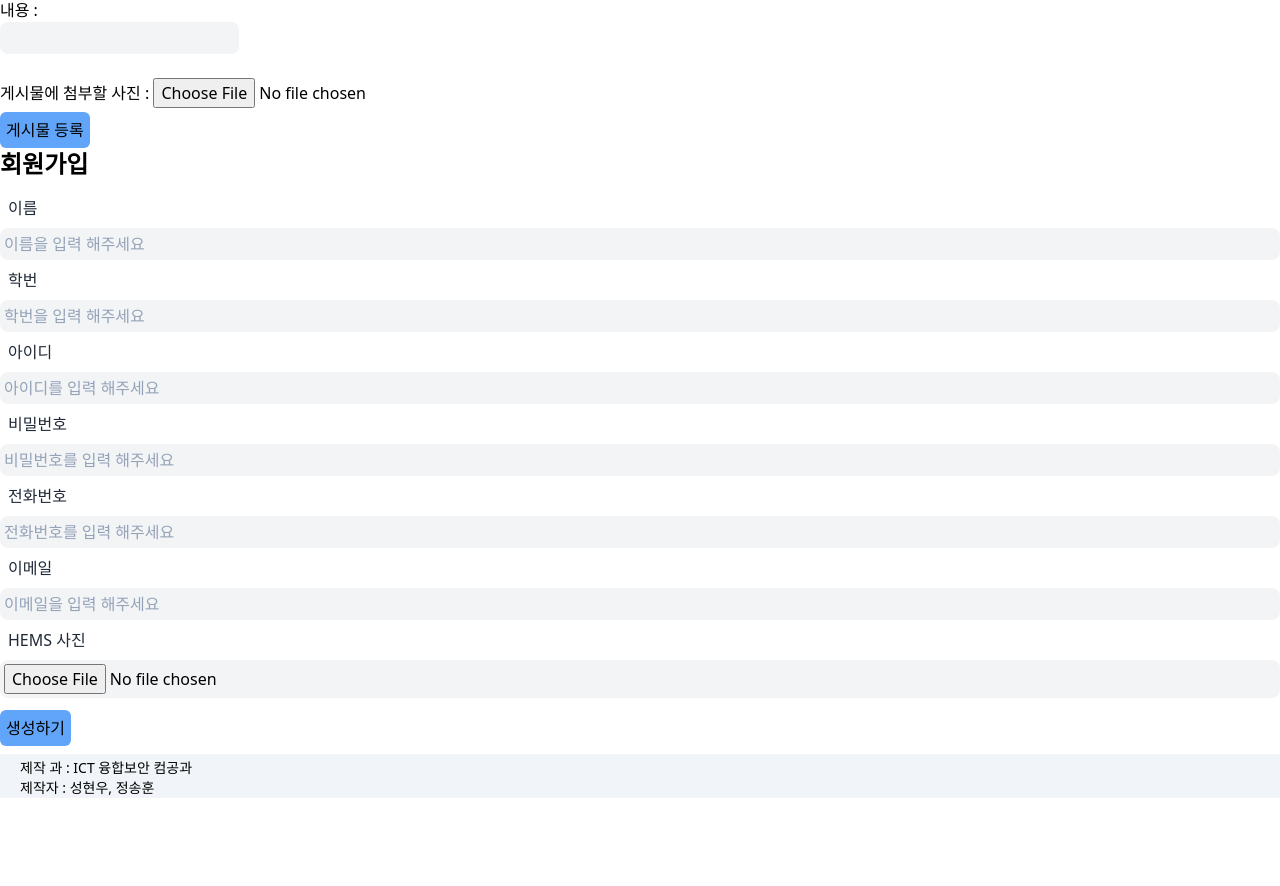
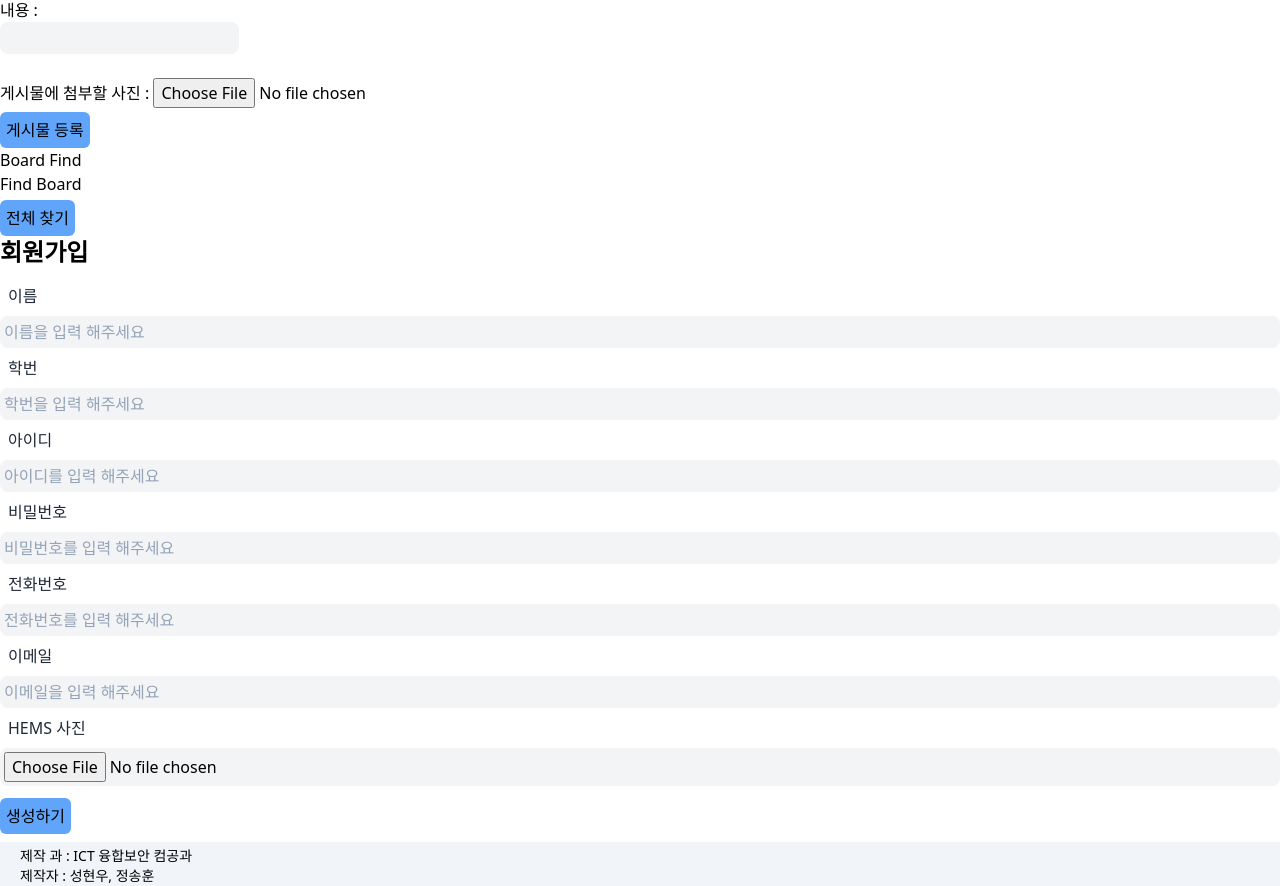
Before and after one commit to frost-ix/Horizon_Front, a React (Create React App) app: page / in a window 1280 px wide. Shown: the part 830-1716 px from the top of the page. Before the commit the page ends 1628 px from the top, so only its background shows below. Built offline with nearby package versions, Linux system fonts and the light colour scheme.

Commit message:
add: board Find component

```diff
--- a/src/components/main.tsx
+++ b/src/components/main.tsx
@@ -3,7 +3,8 @@ import Find from "./../pages/users/find";
 import FindOne from "./../pages/users/findOne";
 import DeleteUser from "../pages/users/delete";
 import Update from "./../pages/users/update";
-import Board from "./../pages/users/board"
+import Board from "./../pages/users/board";
+import BoardFind from "./../pages/users/boardFind";
 
 export default function Main() {
   return (
@@ -21,6 +22,8 @@ export default function Main() {
       <br />
       <h3>Board</h3>
       <Board />
+      <h3>Board Find</h3>
+      <BoardFind />
     </div>
   );
 }
--- a/src/pages/users/board.tsx
+++ b/src/pages/users/board.tsx
@@ -68,11 +68,7 @@ export default function board() {
         게시물에 첨부할 사진 : <input type="file" name="photo" />
         {/* <input type="file" accept='image/jpg,image/png,image/jpeg,image/heic' name="photo" /> */}
         <br />
-        <input
-          className="mt-1 bg-blue-400 hover:bg-sky-400 rounded-md p-1.5"
-          type="submit"
-          value="게시물 등록"
-        />
+        <input className="mt-1 bg-blue-400 hover:bg-sky-400 rounded-md p-1.5" type="submit" value="게시물 등록" />
       </form>
     </div>
   );
--- /dev/null
+++ b/src/pages/users/boardFind.tsx
@@ -0,0 +1,30 @@
+import React from "react";
+
+export default function FindOne() {
+  const handleSubmit = (event: React.FormEvent<HTMLFormElement>) => {
+    event.preventDefault();
+    fetch("board/boardFind", {
+      method: "GET",
+      headers: {
+        "Content-Type": "application/json",
+      },
+    })
+      .then((response) => {
+        if (response.ok) {
+          return response.json();
+        } else {
+          throw new Error("조회에 실패했습니다.");
+        }
+      })
+      .catch((error) => {
+        console.error("조회에 실패했습니다.", error);
+      });
+  };
+
+  return (
+    <form onSubmit={handleSubmit}>
+      Find Board <br />
+      <input className="mt-1 bg-blue-400 hover:bg-sky-400 rounded-md p-1.5" type="submit" value="전체 찾기" />
+    </form>
+  );
+}
```
